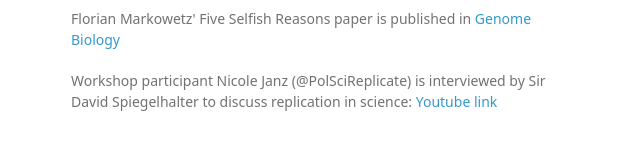
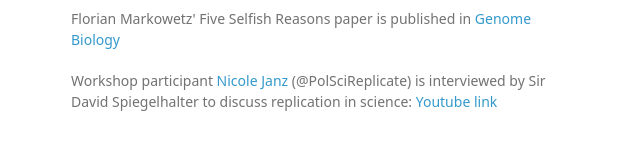
Before and after one commit to bioinformatics-core-shared-training/reproducibility_workshop, a plain HTML site: page index.html in a window 1280 px wide. Shown: the part 1479-1629 px from the top of the page, 499-1139 px from the left. Drawn offline with Linux system fonts and the light colour scheme; a web font is replaced by a local one.

Commit message:
Update index.html

```diff
--- a/index.html
+++ b/index.html
@@ -90,7 +90,7 @@
 
 <p>Florian Markowetz' Five Selfish Reasons paper is published in <a href="http://www.genomebiology.com/2015/16/1/274">Genome Biology</a></p>
 
-<p>Workshop participant Nicole Janz (@PolSciReplicate) is interviewed by Sir David Spiegelhalter to discuss replication in science: <a href="https://www.youtube.com/watch?v=KXUUtmNBwCM&feature=youtu.be"> Youtube link</a></p>
+<p>Workshop participant <a href="http://www.nicolejanz.de">Nicole Janz</a> (@PolSciReplicate) is interviewed by Sir David Spiegelhalter to discuss replication in science: <a target="_blank" href="https://www.youtube.com/watch?v=KXUUtmNBwCM&feature=youtu.be"> Youtube link</a></p>
 
       </section>
       <footer>
```
